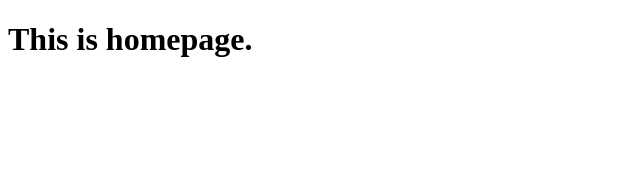
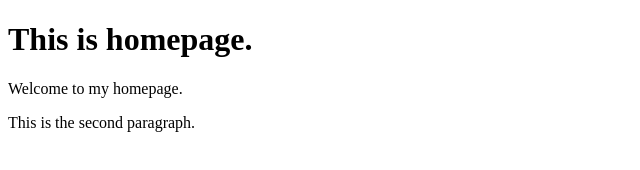
Before and after one commit to Yu-kiNatsuyasai/project001, a plain HTML site: page index.html in a window 1280 px wide. Shown: the whole page, without its empty margins (0-640 px from the left). Drawn offline with Linux system fonts and the light colour scheme.

Commit message:
Some new codes.

```diff
--- a/index.html
+++ b/index.html
@@ -8,6 +8,8 @@
 </head>
 <body>
     <h1>This is homepage.</h1>
+    <p>Welcome to my homepage.</p>
+    <p>This is the second paragraph.</p>
     <script src="./app.js"></script>
 </body>
 </html>
```
Also changed, not shown: 1 other file.
